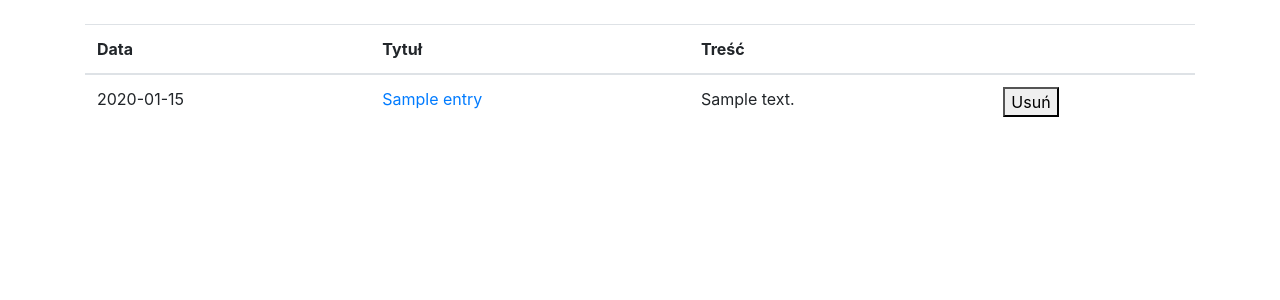
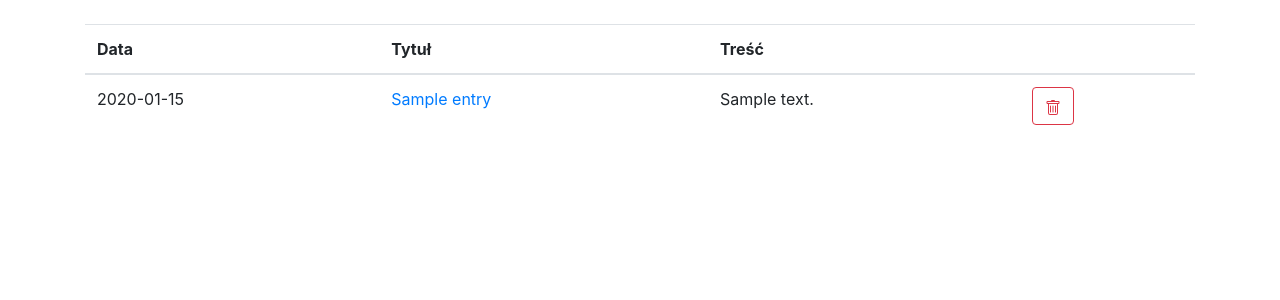
Before and after one commit to martabialecka/MBlog, a Flask app: template blog/templates/drafts.html in a window 1280 px wide. Shown: the part 56-356 px from the top of the page. Run offline with Flask 3, Linux system fonts and the light colour scheme; the template is opened without the code that fills it: values that come from a table or form of the project are taken from there, others are empty; tables that the repository leaves empty hold one stand-in row (values such as "Sample post"); some libraries are stand-ins or nearby versions.

Commit message:
Delete button icon

```diff
--- a/blog/templates/drafts.html
+++ b/blog/templates/drafts.html
@@ -24,7 +24,14 @@
        </td>
        <td>{{ post.body|truncate(100, true) }}</td>
        <td>
-           <form method="POST" action="/delete-post/{{post.id}}"><button>Usuń</button></form>
+           <form method="POST" action="/delete-post/{{post.id}}">
+            <button type="button" class="btn btn-outline-danger">
+                <svg xmlns="http://www.w3.org/2000/svg" width="16" height="16" fill="currentColor" class="bi bi-trash" viewBox="0 0 16 16">
+                    <path d="M5.5 5.5A.5.5 0 0 1 6 6v6a.5.5 0 0 1-1 0V6a.5.5 0 0 1 .5-.5zm2.5 0a.5.5 0 0 1 .5.5v6a.5.5 0 0 1-1 0V6a.5.5 0 0 1 .5-.5zm3 .5a.5.5 0 0 0-1 0v6a.5.5 0 0 0 1 0V6z"></path>
+                    <path fill-rule="evenodd" d="M14.5 3a1 1 0 0 1-1 1H13v9a2 2 0 0 1-2 2H5a2 2 0 0 1-2-2V4h-.5a1 1 0 0 1-1-1V2a1 1 0 0 1 1-1H6a1 1 0 0 1 1-1h2a1 1 0 0 1 1 1h3.5a1 1 0 0 1 1 1v1zM4.118 4 4 4.059V13a1 1 0 0 0 1 1h6a1 1 0 0 0 1-1V4.059L11.882 4H4.118zM2.5 3V2h11v1h-11z"></path>
+                </svg>
+            </button>
+           </form>
        </td>
      </tr>
      {% endfor %}
```
